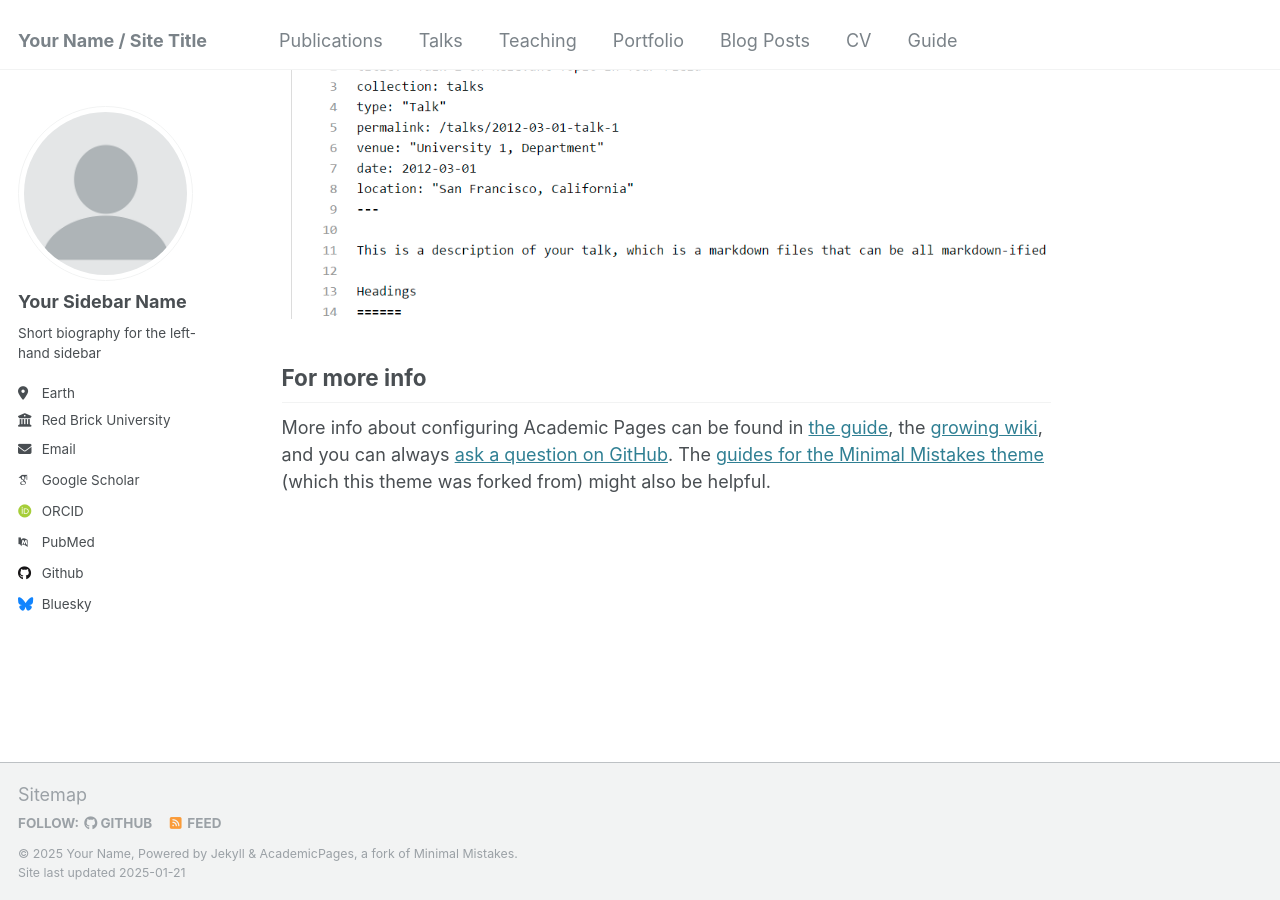
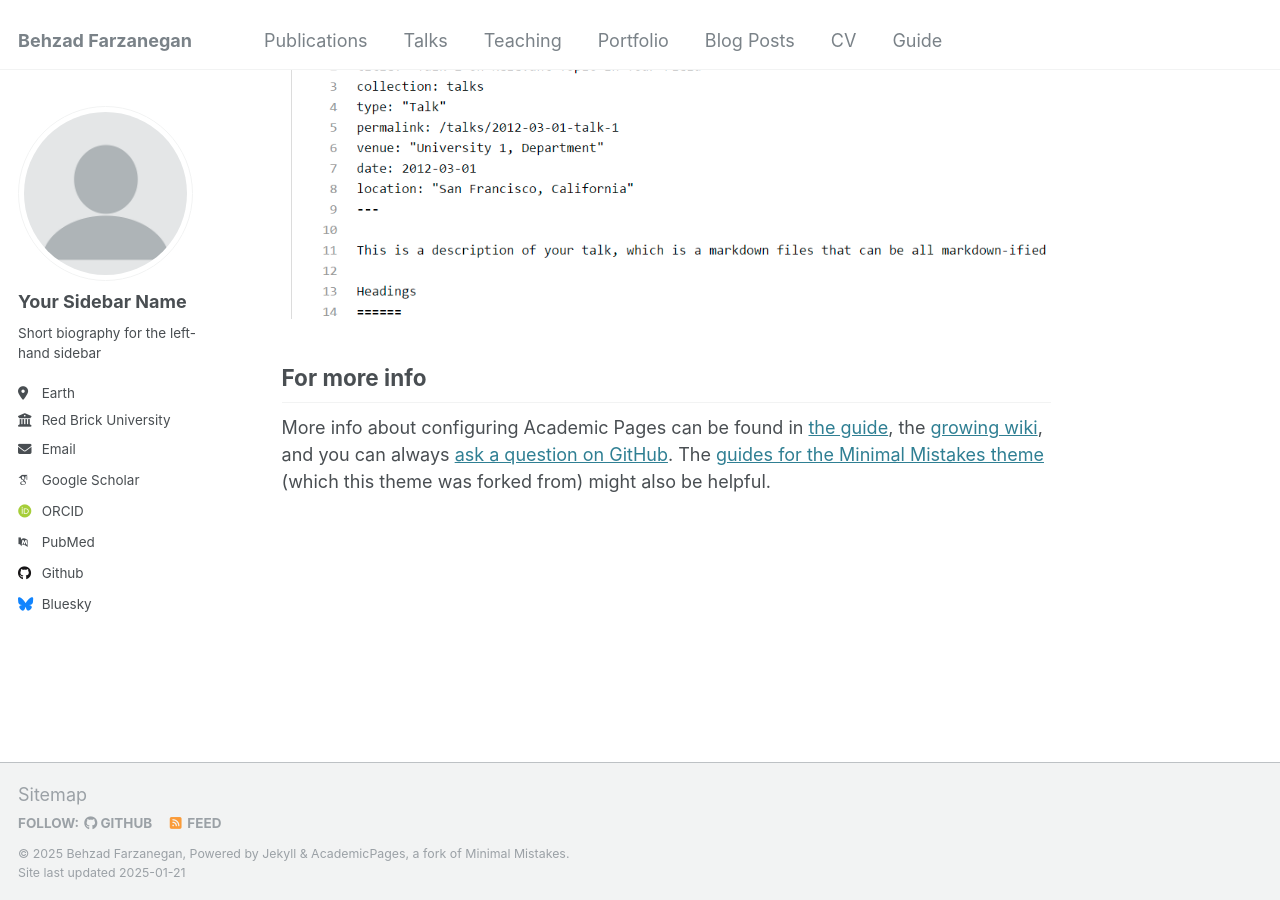
Before and after one commit to behzadfarzanegan/behzadfarzanegan.github.io, a Jekyll site: the page built from _pages/about.md, in a window 1280 px wide and 900 px high, scrolled down 2643 px. Built offline with Jekyll 4.4.1, drawn with Linux system fonts in a browser that asks for light colours; some web fonts are replaced.

Commit message:
Update _config.yml

```diff
--- a/_config.yml
+++ b/_config.yml
@@ -8,11 +8,11 @@
 
 # Basic Site Settings
 locale                   : "en-US"
-title                    : "Your Name / Site Title"
+title                    : "Behzad Farzanegan"
 title_separator          : "-"
-name                     : &name "Your Name"
+name                     : &name "Behzad Farzanegan"
 description              : &description "personal description"
-url                      : https://academicpages.github.io # the base hostname & protocol for your site e.g. "https://[your GitHub username].github.io"
+url                      : https://behzadfarzanegan.github.io # the base hostname & protocol for your site e.g. "https://[your GitHub username].github.io"
 baseurl                  : "" # the subpath of your site, e.g. "/blog"
 repository               : "academicpages/academicpages.github.io"
 
```
